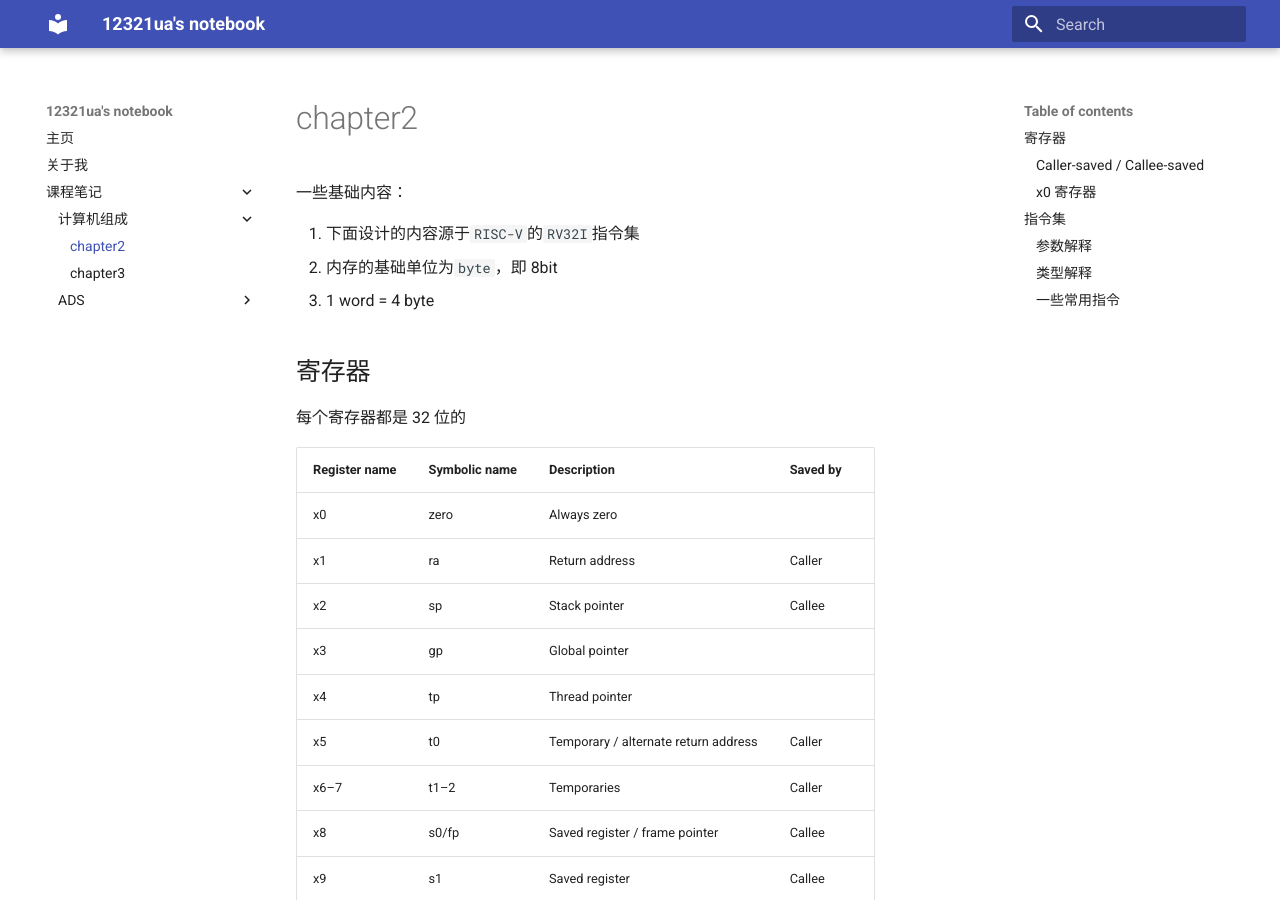
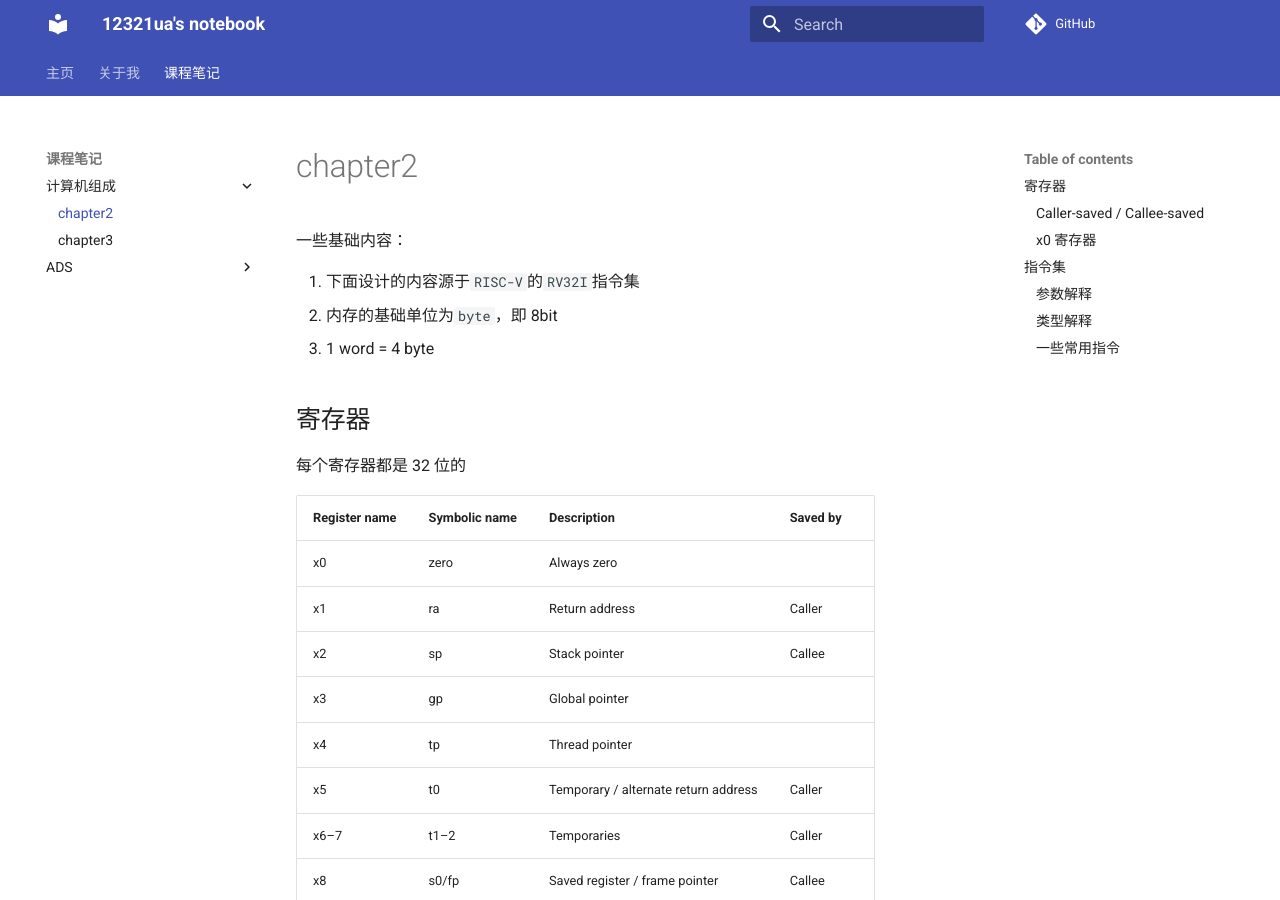
Before and after one commit to au12321ua/note, an MkDocs documentation site: the page built from docs/com_org/chapter2.md, in a window 1280 px wide and 900 px high. Built offline with MkDocs 1.6.1 and Material for MkDocs 9.7.7, drawn with Linux system fonts in a browser that asks for light colours; comment, search, counter and statistics services are not loaded.

Commit message:
修改yml文件

```diff
--- a/mkdocs.yml
+++ b/mkdocs.yml
@@ -1,13 +1,39 @@
 site_name: 12321ua's notebook
-site_url: https://au12321ua.github.io/note/
+site_url: https://note.12321ua.cn/
+repo_url: https://github.com/au12321ua/note.git
+site_description: "my notebook, but maybe a bit simple now..."
+site_author: "12321ua"
 theme:
   name: material
+  palette:
+    scheme: preference
+  favicon: img/favicon.ico
+  features:
+    - navigation.instant
+    - navigation.tabs           # Enable the tabs navigation
+    # - navigation.tabs.sticky    # Make the tabs navigation sticky
+    - navigation.indexes        # Enable the indexes navigation(即可以设置一个导航页)
 nav:
   - 主页: index.md
   - 关于我: about.md
   - 课程笔记:
     - 计算机组成:
+      - com_org/index.md
       - chapter2: com_org/chapter2.md
       - chapter3: com_org/chapter3.md
     - ADS:
       - 错题集: ads/ADS错题集.md
+
+markdown_extensions:
+  - toc:
+      permalink: true
+  - admonition            # 提示框  用法:!!!{提示框类型}{"提示框标题"}
+  - pymdownx.details      # 开启提示框折叠功能 用法:???[+（若加上则默认打开）]{提示框类型}{提示框标题}
+  - pymdownx.superfences  # 支持提示框中嵌套代码块和提示框
+  - pymdownx.highlight:   # 代码块高亮
+      linenums: true      # 代码块显示行号
+      linenums_style: pymdownx.inline
+
+plugins:
+  - search:
+      lang: zh
```
Also changed, not shown: docs/com_org/chapter2.md (+7 -7 lines), docs/com_org/index.md (added, +1 -0 lines).
